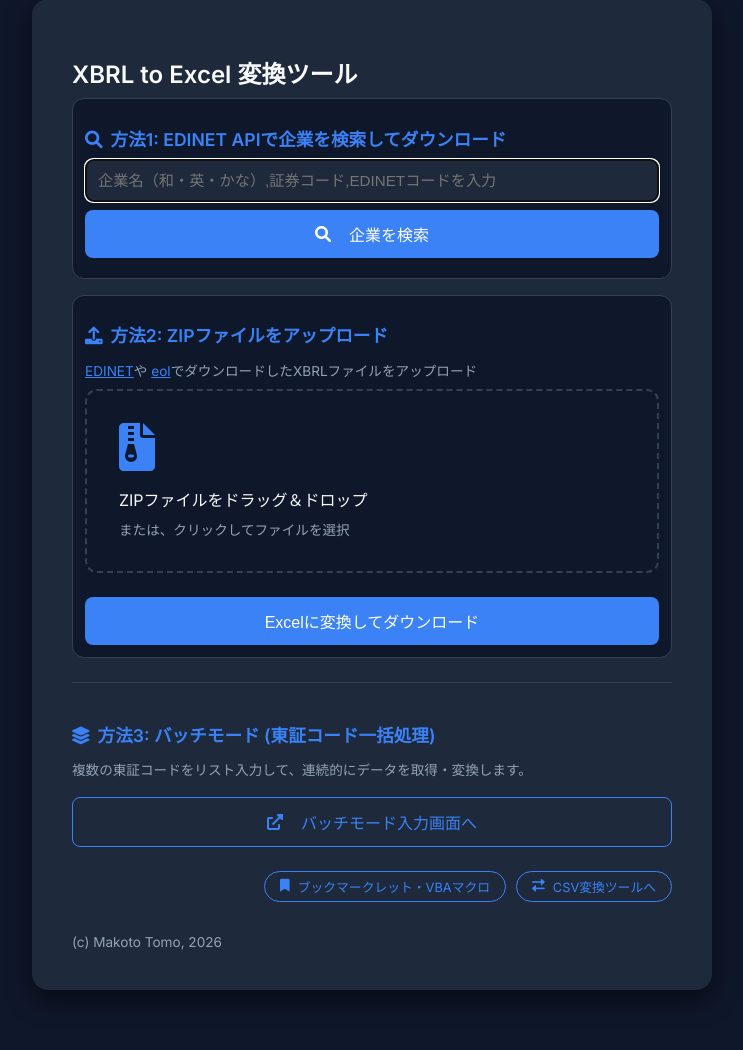
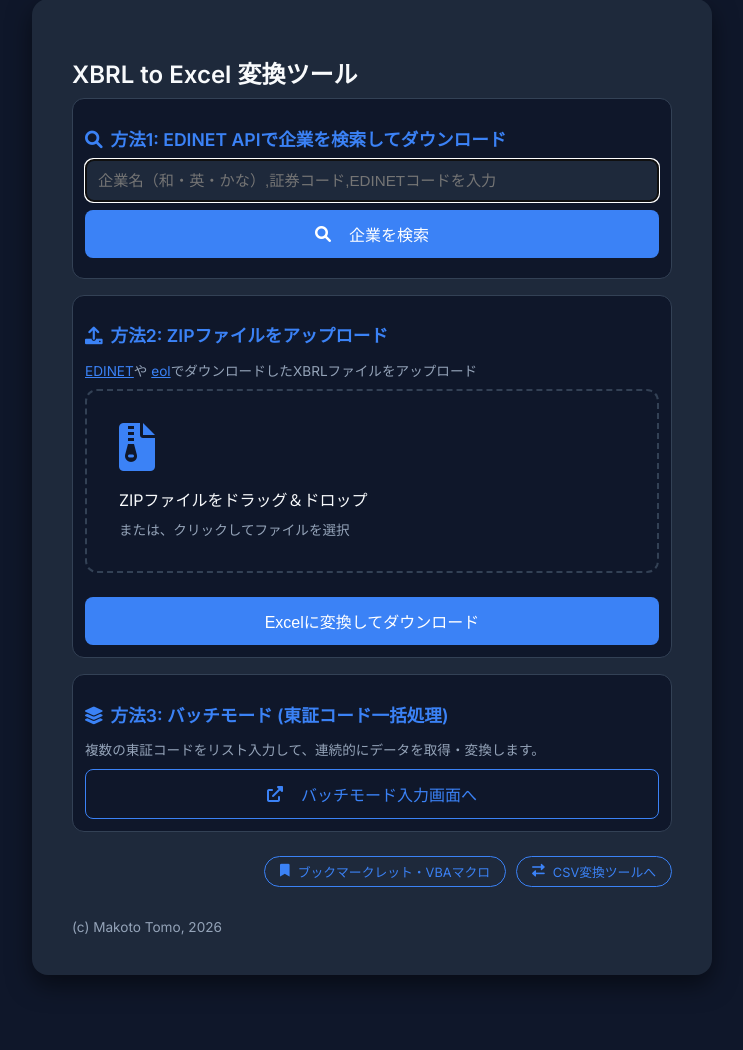
Before and after one commit to tomoreal/office-tools, a Flask app: page / in a window 1280 px wide. Shown: the part 61-1111 px from the top of the page, without its empty margins (8-751 px from the left). After the commit the page ends 1044 px from the top, so only its background shows below. Run offline with Flask 3, Linux system fonts and the light colour scheme; some libraries are stand-ins or nearby versions.

Commit message:
index.html において、「方法3: バッチモード (東証コード一括処理)」のセクションを、方法1や方法2と同様の枠囲みと背景色（var(--drop-bg)：濃い紺色/黒系）に更新しました。

```diff
--- a/templates/index.html
+++ b/templates/index.html
@@ -532,15 +532,16 @@ XBRL to Excel Converter - Main UI Template
             <!-- ==================================================================
                  METHOD 3 - バッチモード (東証コード一括処理)
                  ================================================================== -->
-            <div style="margin-top: 1.5rem; border-top: 1px solid var(--border-color); padding-top: 1.5rem;">
+            <div
+                style="background: var(--drop-bg); border-radius: 12px; padding: 0.75rem; margin-bottom: 1rem; border: 1px solid var(--border-color);">
                 <h2 style="font-size: 1.1rem; margin-bottom: 0.5rem; color: var(--primary-color);">
                     <i class="fas fa-layer-group" style="margin-right: 8px;"></i>方法3: バッチモード (東証コード一括処理)
                 </h2>
-                <p style="font-size: 0.85rem; color: var(--text-muted); margin-bottom: 1rem;">
+                <p style="font-size: 0.85rem; color: var(--text-muted); margin-bottom: 0.5rem;">
                     複数の東証コードをリスト入力して、連続的にデータを取得・変換します。
                 </p>
                 <a href="{{ url_for('batch_mode') }}" class="btn btn-secondary"
-                    style="width: 100%; box-sizing: border-box; text-decoration: none; border-color: var(--primary-color); color: var(--primary-color);">
+                    style="width: 100%; box-sizing: border-box; text-decoration: none; border-color: var(--primary-color); color: var(--primary-color); margin-top: 0.5rem;">
                     <i class="fas fa-external-link-alt" style="margin-right: 8px;"></i>バッチモード入力画面へ
                 </a>
             </div>
```
